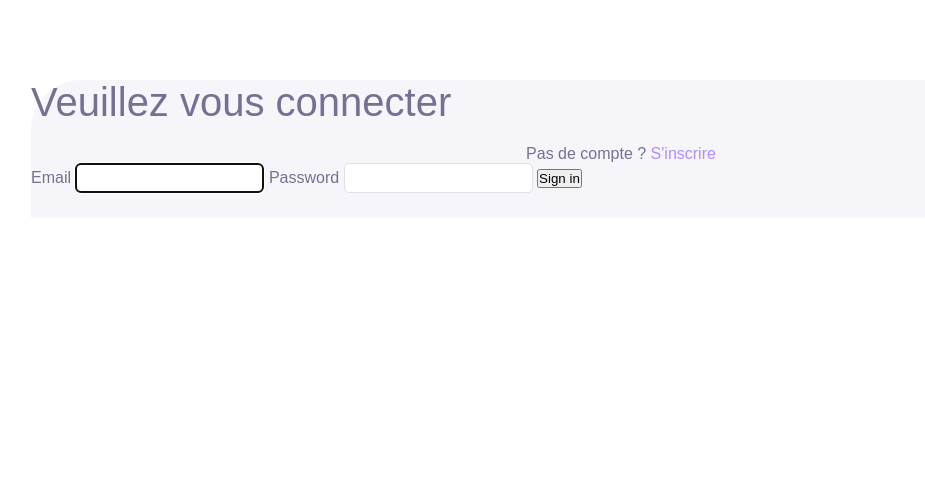
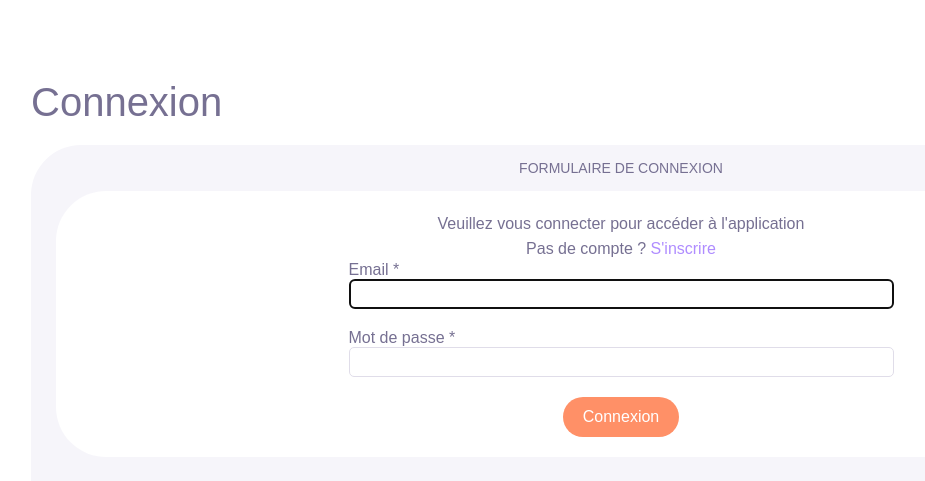
Before and after one commit to Xaphan67/SfSessions, a Symfony app: template templates/security/login.html.twig in a window 1280 px wide. Shown: the top 481 px of the page, without its empty margins (19-944 px from the left). Run offline with Twig, Linux system fonts and the light colour scheme; the template is opened without the code that fills it, so the values that code supplies are empty; some libraries are stand-ins or nearby versions.

Commit message:
Ajout : Front Connexion et Inscription

```diff
--- a/public/css/style.css
+++ b/public/css/style.css
@@ -25,6 +25,7 @@
     --btnHover: #b65836;
     --btnContent: #FFFFFF;
     --formBorder: #E0DDE9;
+    --textError: red;
 }
 
 a {
@@ -35,6 +36,7 @@ a {
 p {
     text-align: center;
     color: var(--textColor);
+    line-height: 25px;
 }
 
 .btn {
@@ -314,7 +316,11 @@ form {
     width: 100%;
 }
 
-input,
+input[type=text],
+input[type=email],
+input[type=password],
+input[type=number],
+input[type=date],
 select {
     border: 1px solid var(--formBorder);
     color: var(--textColor);
@@ -323,11 +329,27 @@ select {
     padding-inline:5px;
 }
 
+input[type=checkbox] {
+    border: 1px solid var(--formBorder);
+    border-radius: 5px;
+    width: 20px;
+    height: 20px;
+}
+
 .form-row {
     display: flex;
     padding-bottom: 20px;
-    gap: 20px;
+    column-gap: 20px;
     width: 80%;
+    margin: auto;
+}
+
+.form-row-small {
+    display: flex;
+    flex-direction: column;
+    padding-bottom: 20px;
+    column-gap: 20px;
+    width: 50%;
     margin: auto;
 }
 
@@ -346,6 +368,23 @@ select {
     width: 100%;
 }
 
+.form-input-margin {
+    margin-bottom: 20px;
+}
+
+.form-checkbox {
+    margin-left : 10px;
+}
+
+.checkmark > div {
+    display: flex;
+    align-items: center;
+    justify-content: center;
+}
+
+.msg-error {
+    color: var(--textError);
+}
 
 /* Classes */
 
--- a/templates/categorie/new.html.twig
+++ b/templates/categorie/new.html.twig
@@ -7,7 +7,7 @@
 {% block body %}
 
 <h2>informations de la catégorie</h2>
-<div class="session">
+<div class="section">
     {{ form_start(formAddCategorie) }}
         <div class="form-row">
             {{ form_row(formAddCategorie.nom) }}
--- a/templates/module/new.html.twig
+++ b/templates/module/new.html.twig
@@ -7,7 +7,7 @@
 {% block body %}
 
 <h2>informations du module</h2>
-<div class="session">
+<div class="section">
     {{ form_start(formAddModule) }}
         <div class="form-row">
             {{ form_row(formAddModule.nom) }}
--- a/templates/security/login.html.twig
+++ b/templates/security/login.html.twig
@@ -2,27 +2,35 @@
 
 {% block title %}Connexion{% endblock %}
 
+{% block mainTitle %}<h1>Connexion</h1>{% endblock %}
+
 {% block body %}
+
+<h2>Formulaire de connexion</h2>
+<div class="section">
     <form method="post">
         {% if error %}
-    <div>{{ error.messageKey|trans(error.messageData, 'security') }}</div>
+        <p class="msg-error">{{ error.messageKey|trans(error.messageData, 'security') }}</p>
         {% endif %}
 
-    <h1>Veuillez vous connecter</h1>
+        <p>Veuillez vous connecter pour accéder à l'application<br>
+        Pas de compte ? <a href="{{ path('app_register') }}">S'inscrire</a></p>
 
-    <p> Pas de compte ? <a href="{{ path('app_register') }}">S'inscrire</a></p>
-
-    <label for="inputEmail">Email</label>
-    <input type="email" value="{{ last_username }}" name="email" id="inputEmail" class="form-control"
+        <div class="form-row-small">
+            <label for="inputEmail">Email *</label>
+            <input type="email" value="{{ last_username }}" name="email" id="inputEmail" class="form-input"
                 autocomplete="email" required autofocus>
-    <label for="inputPassword">Password</label>
-    <input type="password" name="password" id="inputPassword" class="form-control" autocomplete="current-password"
+        </div>
+        <div class="form-row-small">
+            <label for="inputPassword">Mot de passe *</label>
+            <input type="password" name="password" id="inputPassword" class="form-input" autocomplete="current-password"
                 required>
-
+        </div>
         <input type="hidden" name="_csrf_token" value="{{ csrf_token('authenticate') }}">
-
-    <button tyype="submit">
-        Sign in
+        <button class="btn btn-form" type="submit">
+            Connexion
         </button>
     </form>
+</div>
+
 {% endblock %}
```
Also changed, not shown: src/Form/RegistrationFormType.php (+36 -6 lines), templates/registration/register.html.twig (+20 -16 lines). Lines whose indentation alone changed are shown as unchanged.
